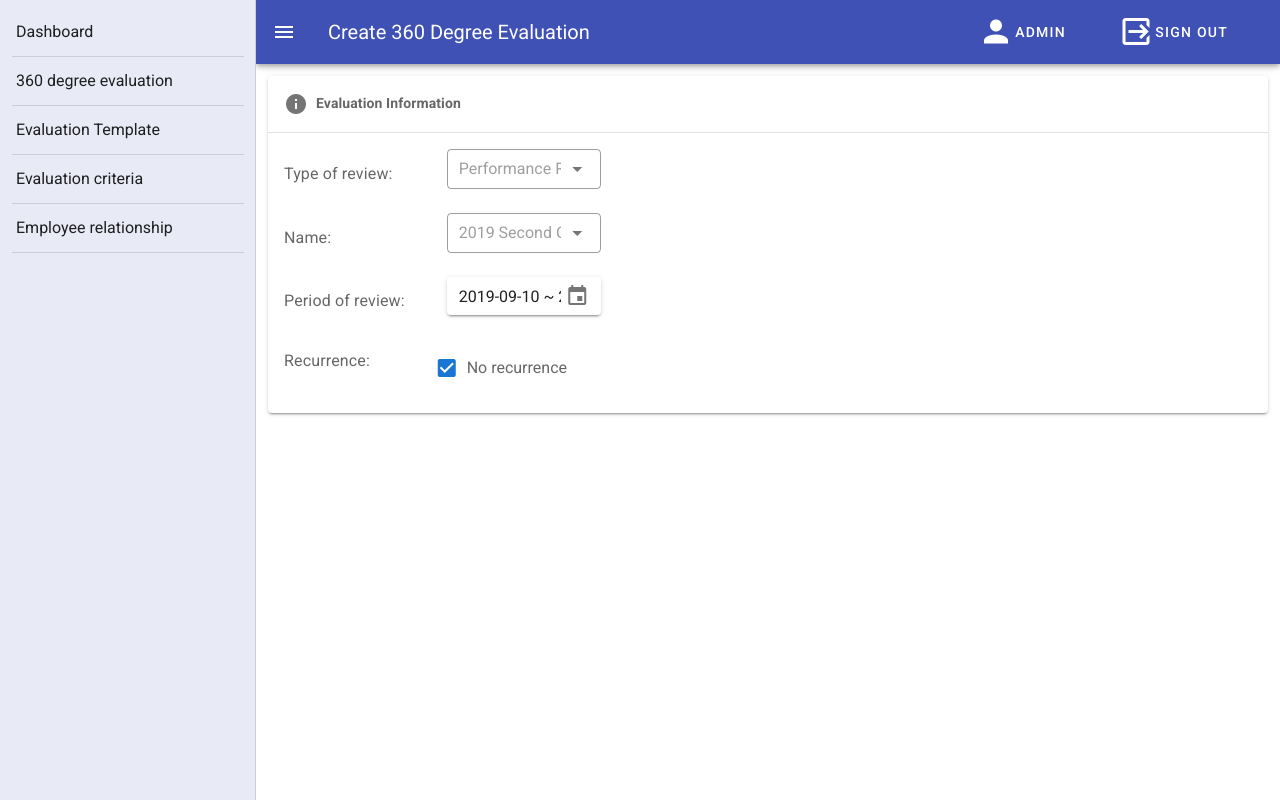
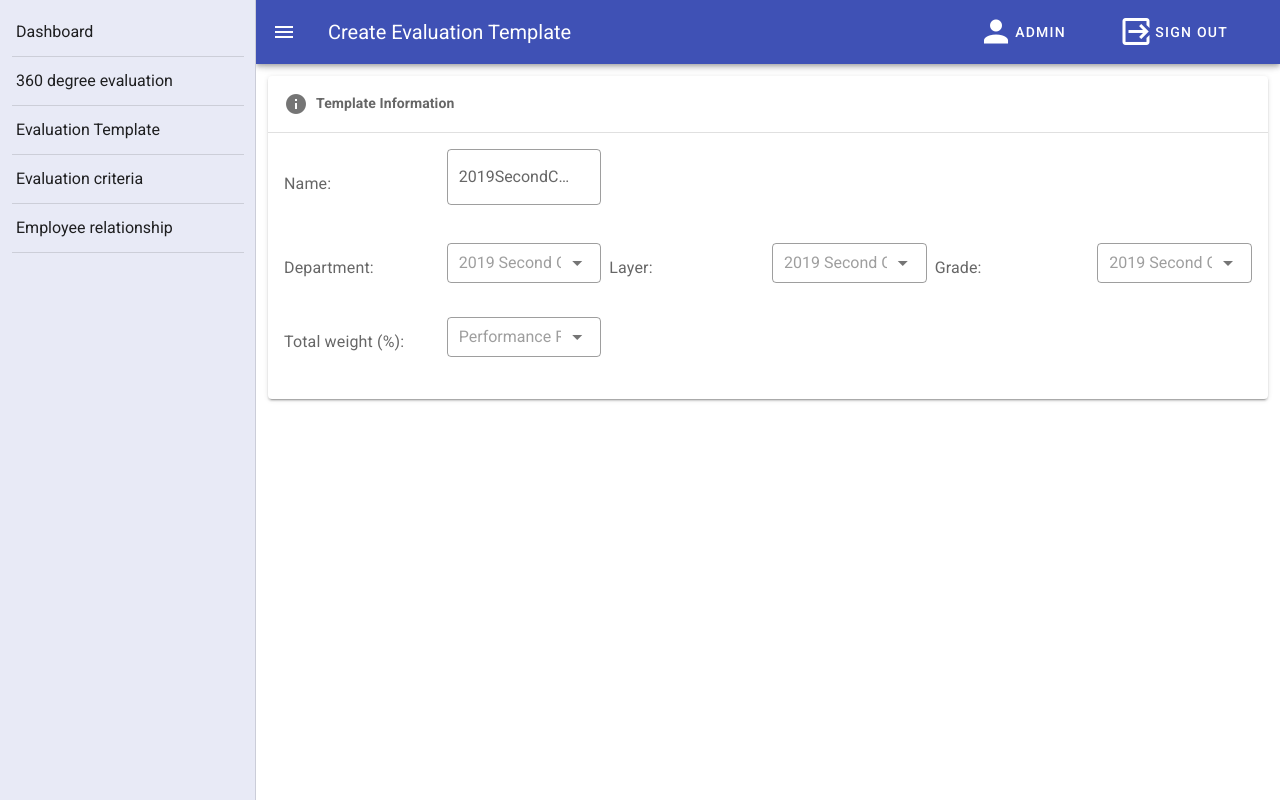
Before and after one commit to hoangdainghia234/360priceProject, a Vue app: page / in a window 1280 px wide. Built offline with nearby package versions, Linux system fonts and the light colour scheme.

Commit message:
create template

```diff
--- a/src/App.vue
+++ b/src/App.vue
@@ -1,20 +1,23 @@
 <template>
   <v-app id="inspire">
-    <nav-bar />
-    <create-evaluation />
+    <!-- <nav-bar /> -->
+    <!-- <create-evaluation /> -->
+    <createTemplate />
   </v-app>
 </template>
 
 <script>
-import navBar from "./components/layout/navBar";
-import createEvaluation from "./components/admin/createEvaluation";
+// import navBar from "./components/layout/navBar";
+// import createEvaluation from "./components/admin/createEvaluation";
+import createTemplate from "./components/admin/createTemplate.vue";
 
 export default {
   name: "App",
 
   components: {
-    navBar,
-    createEvaluation
+    // navBar,
+    // createEvaluation
+    createTemplate
   },
 
   data: () => ({
--- /dev/null
+++ b/src/components/admin/createTemplate.vue
@@ -0,0 +1,128 @@
+<template>
+  <div>
+    <nav-bar :title="title" :itemsNav="itemsNav" />
+    <v-content>
+      <v-container fluid>
+        <v-row align="start" justify="start">
+          <v-col>
+            <v-card>
+              <v-card-subtitle class="font-weight-bold">
+                <v-icon class="mr-2">mdi-information</v-icon>
+                <span>Template Information</span>
+              </v-card-subtitle>
+              <v-divider class="mx-0"></v-divider>
+              <v-card-text>
+                <v-row class="evaluation-line d-flex align-center" dense>
+                  <v-col cols="2">
+                    <p class="subtitle-1">Name:</p>
+                  </v-col>
+                  <v-col cols="2">
+                    <v-text-field
+                      v-model="nameTemplate"
+                      label="2019SecondCycle-SDD-Staff-AH Template"
+                      single-line
+                      outlined
+                    ></v-text-field>
+                  </v-col>
+                </v-row>
+                <v-row class="evaluation-line d-flex align-center" dense>
+                  <v-col cols="2">
+                    <p class="subtitle-1">Department:</p>
+                  </v-col>
+                  <v-col cols="2">
+                    <v-select
+                      :items="departments"
+                      placeholder="2019 Second Cycle"
+                      outlined
+                      dense
+                    ></v-select>
+                  </v-col>
+                  <v-col cols="2">
+                    <p class="subtitle-1">Layer:</p>
+                  </v-col>
+                  <v-col cols="2">
+                    <v-select
+                      :items="layers"
+                      placeholder="2019 Second Cycle"
+                      outlined
+                      dense
+                    ></v-select>
+                  </v-col>
+                  <v-col cols="2">
+                    <p class="subtitle-1">Grade:</p>
+                  </v-col>
+                  <v-col cols="2">
+                    <v-select
+                      :items="grades"
+                      placeholder="2019 Second Cycle"
+                      outlined
+                      dense
+                    ></v-select>
+                  </v-col>
+                </v-row>
+                <v-row class="evaluation-line d-flex align-center" dense>
+                  <v-col cols="2">
+                    <p class="subtitle-1">Total weight (%):</p>
+                  </v-col>
+                  <v-col cols="2">
+                    <v-select
+                      :items="totalWeights"
+                      placeholder="Performance Review"
+                      outlined
+                      dense
+                    ></v-select>
+                  </v-col>
+                </v-row>
+              </v-card-text>
+            </v-card>
+
+            <section>
+
+            </section>
+          </v-col>
+        </v-row>
+      </v-container>
+    </v-content>
+  </div>
+</template>
+
+<script>
+import navBar from "../layout/navBar";
+
+export default {
+  name: "createTemplate",
+
+  components: {
+    navBar
+  },
+
+  props: {},
+
+  data: () => {
+    return {
+      title: "Create Evaluation Template",
+      itemsNav: [
+        "Dashboard",
+        "360 degree evaluation",
+        "Evaluation Template",
+        "Evaluation criteria",
+        "Employee relationship"
+      ],
+      departments: [
+        "Software Development Departement",
+        "Department 1",
+        "Department 2",
+        "Department 3"
+      ],
+      totalWeights: [100, 90, 80],
+      layers: ["Staff", "Admin", "HR", "Developer"],
+      grades: [
+        "Advance High [AH]",
+        "Advance High [AH] 2",
+        "Advance High [AH] 3"
+      ],
+      mainPoint: []
+    };
+  }
+};
+</script>
--- a/src/components/layout/navBar.vue
+++ b/src/components/layout/navBar.vue
@@ -2,10 +2,10 @@
   <div>
     <v-navigation-drawer v-model="drawer" app color="indigo lighten-5">
       <v-list>
-        <div v-for="item of items" :key="item.admin">
+        <div v-for="(item, index) in itemsNav" :key="`item-${index}`">
           <v-list-item link>
             <v-list-item-content>
-              <v-list-item-title>{{ item.admin }}</v-list-item-title>
+              <v-list-item-title>{{ item }}</v-list-item-title>
             </v-list-item-content>
           </v-list-item>
           <v-divider class="mx-3"></v-divider>
@@ -31,18 +31,10 @@
 <script>
 export default {
   name: "navBar",
-  props: {},
+  props: ["title", "itemsNav"],
 
   data: () => ({
-    drawer: null,
-    title: "Create 360 Degree Evaluation",
-    items: [
-      { admin: "Dashboard" },
-      { admin: "360 degree evaluation" },
-      { admin: "Evaluation Template" },
-      { admin: "Evaluation criteria" },
-      { admin: "Employee relationship" }
-    ]
+    drawer: null
   })
 };
 </script>
```
Also changed, not shown: 1 other file (tests, documents, lock files or other folders).
